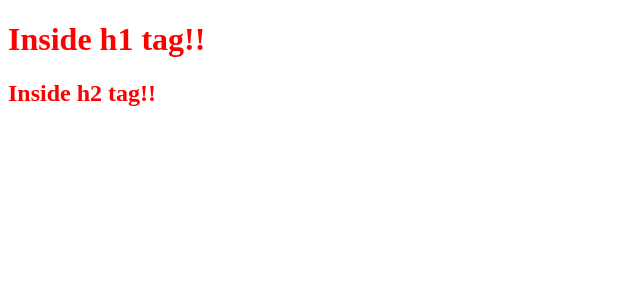
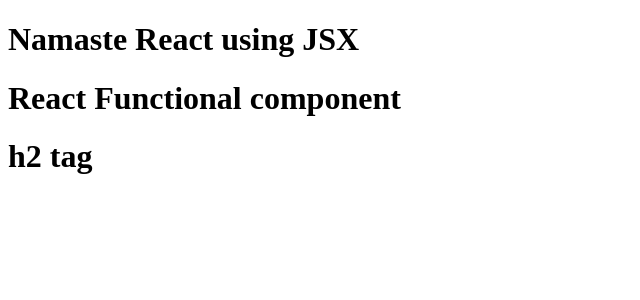
Before and after one commit to akshay4570/Namaste-React, a React (Vite) app: page / in a window 1280 px wide. Shown: the top 300 px of the page, without its empty margins (0-640 px from the left). Built offline with nearby package versions, Linux system fonts and the light colour scheme.

Commit message:
Laying the Foundation

```diff
--- a/App.js
+++ b/App.js
@@ -1,12 +1,23 @@
 import React from "react";
 import ReactDOM from "react-dom/client";
 
-const heading = React.createElement("div",{id : "parent"},
-                            React.createElement("div",{id: "child"},
-                                [React.createElement("h1",{},"Inside h1 tag!!"),React.createElement("h2",{},"Inside h2 tag!!")]
-                            )
-                        );
+const Title = () => (
+    <h1 className="head" tabIndex="5">
+        Namaste React using JSX
+    </h1>
+);
 
-console.log(heading);
+const HeadingComponent = () => (
+    <>
+        <div id="container">
+            <Title />
+            <h1 className="heading">React Functional component</h1>
+        </div>
+        <div className="container1">
+            <h1 className="heading1">h2 tag</h1>
+        </div>
+    </>
+);
+
 const root = ReactDOM.createRoot(document.getElementById("root"));
-root.render(heading);
+root.render(<HeadingComponent />);
--- a/package.json
+++ b/package.json
@@ -4,6 +4,8 @@
   "description": "Learning React",
   "main": "App.js",
   "scripts": {
+    "start": "parcel index.html",
+    "build": "parcel build index.html",
     "test": "jest"
   },
   "repository": {
```
